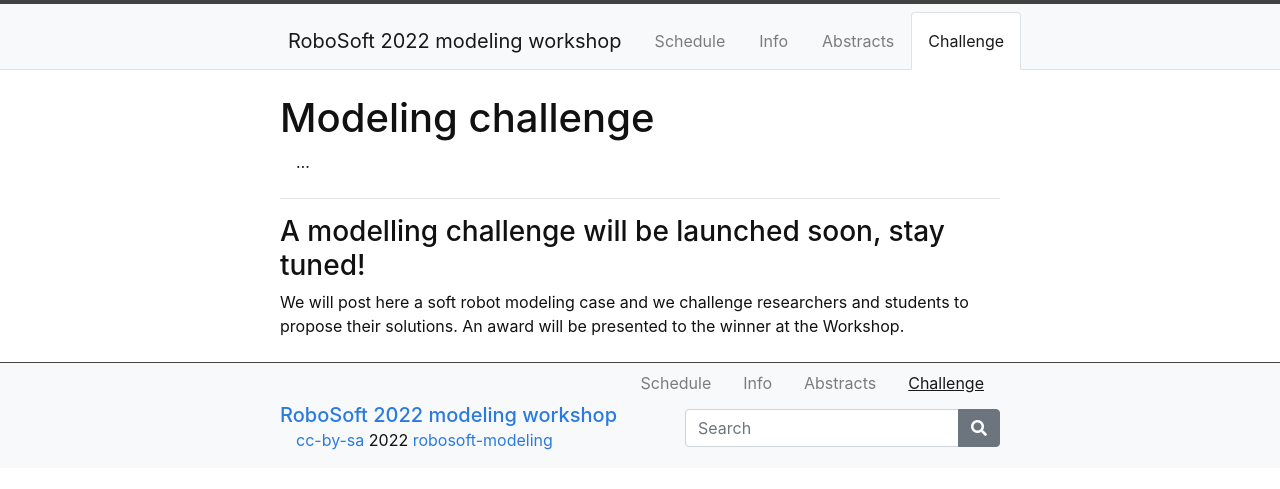
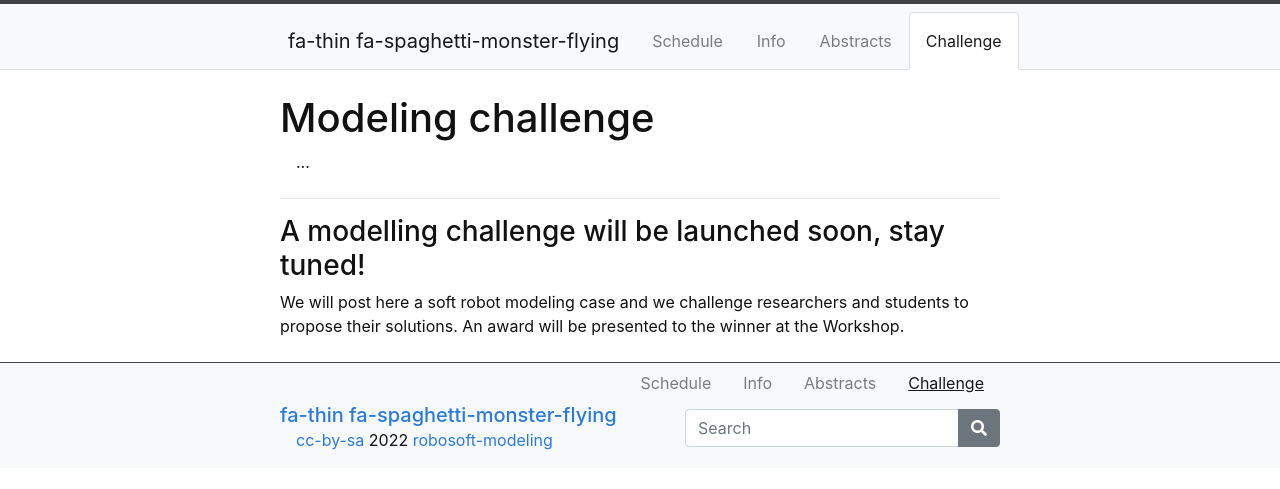
Before and after one commit to robosoft-modeling/robosoft-2022-workshop, a Jekyll site: the page built from content/4-challenge.md, in a window 1280 px wide. Shown: the top 489 px of the page. Built offline with Jekyll 4.4.1, drawn with Linux system fonts in a browser that asks for light colours.

Commit message:
Update _config.yml

```diff
--- a/_config.yml
+++ b/_config.yml
@@ -1,5 +1,5 @@
 # Site settings
-title: RoboSoft 2022 modeling workshop
+title: fa-thin fa-spaghetti-monster-flying
 title-icon: fa-brands fa-octopus-deploy
 description: "Robosoft 2022 workshop: Soft Robotics modeling: what are we missing?"
 keywords: "soft robotics, modeling, robosoft, computational physics"
```
